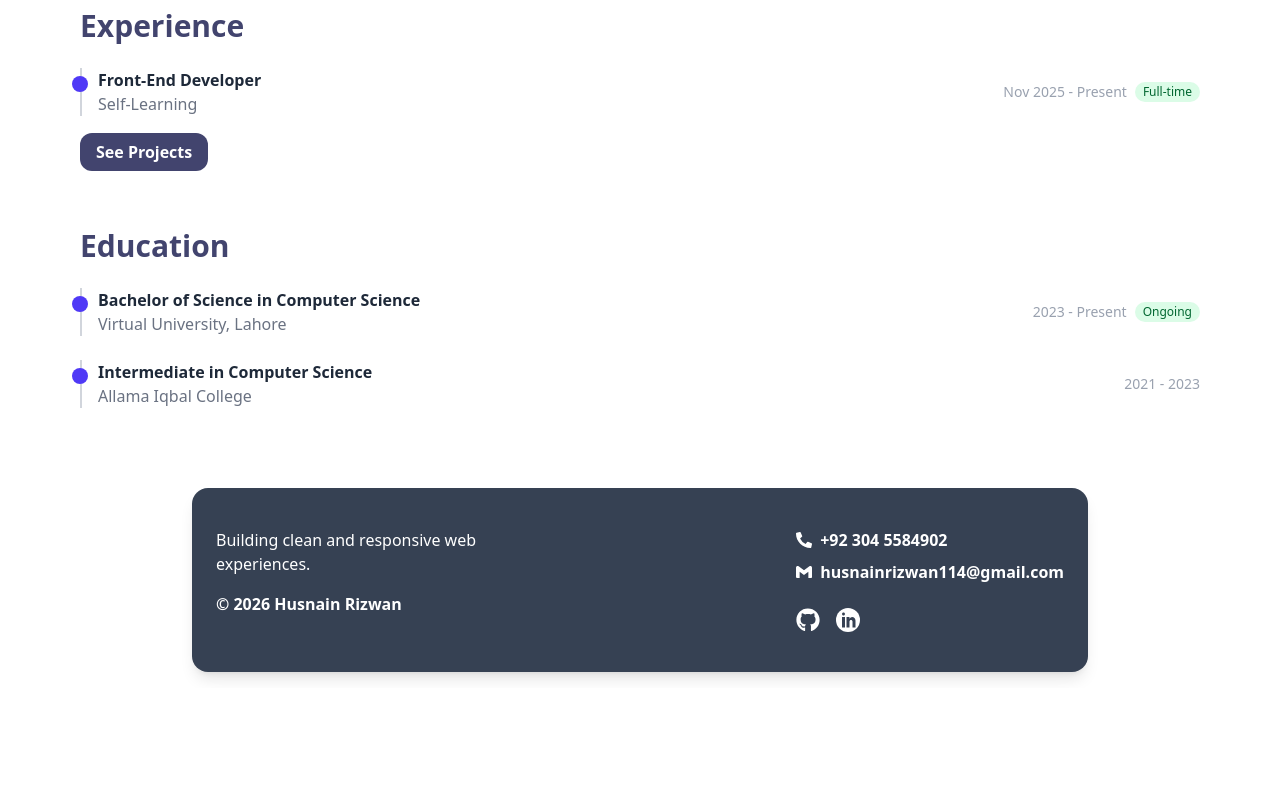
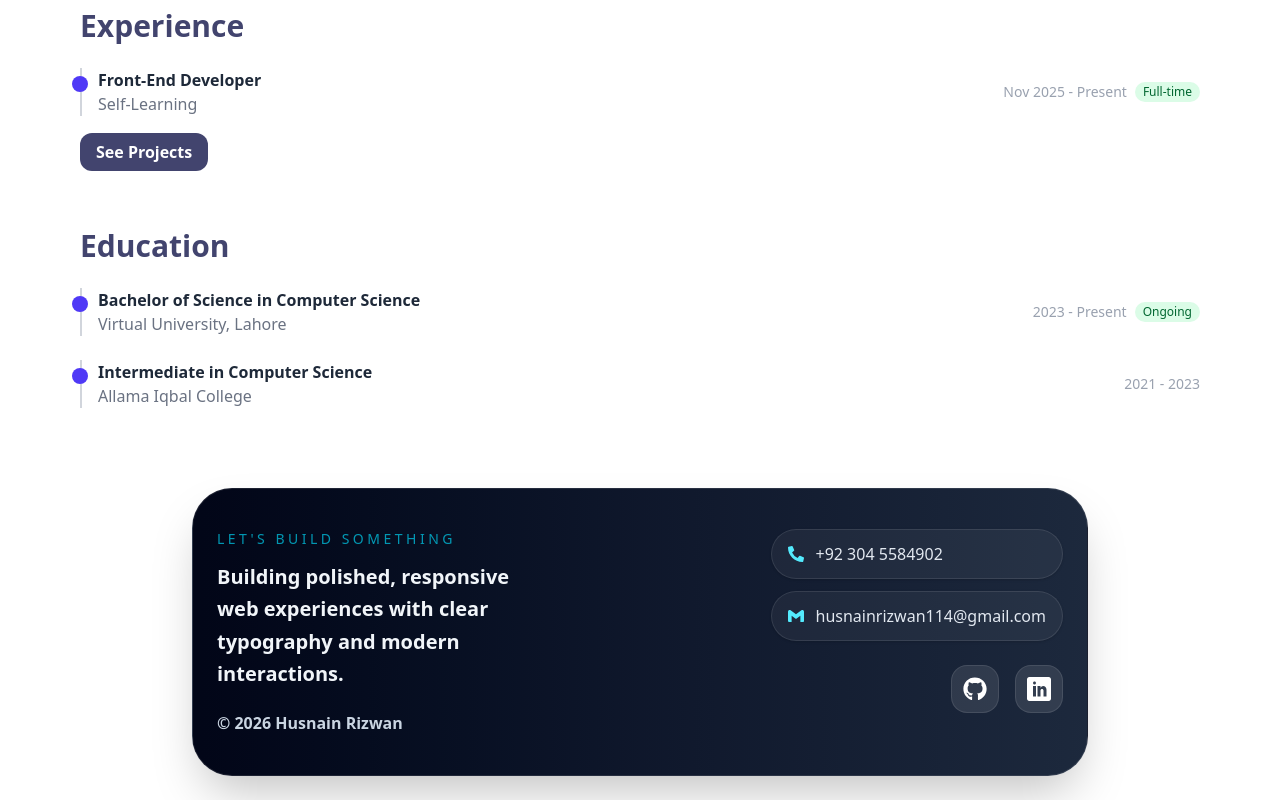
Before and after one commit to Husnain-Rizwan/Portfolio, a React (Vite) app: page /about in a window 1280 px wide. Shown: the part 276-1076 px from the top of the page. Before the commit the page ends 964 px from the top, so only its background shows below. Built offline with nearby package versions, Linux system fonts and the light colour scheme.

Commit message:
updating projects and footer UI

```diff
--- a/src/Components/Footer/footer.jsx
+++ b/src/Components/Footer/footer.jsx
@@ -5,38 +5,35 @@ import { Link } from "react-router-dom";
 
 export function Footer() {
   return (
-    <footer className="max-w-[2200px] w-full bg-gray-700 text-white flex flex-col md:flex-row justify-between px-6 py-6 md:py-10 mx-auto lg:w-[70%] lg:mx-auto mt-8 mb-4 rounded-2xl font-sm shadow-lg gap-6">
-
+    <footer className="max-w-[2200px] w-full bg-gradient-to-r from-slate-950 via-slate-900 to-slate-800 text-slate-100 flex flex-col md:flex-row justify-between px-6 py-8 md:py-10 mx-auto lg:w-[70%] mt-12 mb-6 rounded-[2.5rem] shadow-2xl border border-white/10 backdrop-blur-xl">
 
       {/* Left Section */}
-      <div className="flex flex-col md:w-[35%] gap-2">
-        <span>Building clean and responsive web experiences.</span>
-        <span className="font-bold mt-2">© 2026 Husnain Rizwan</span>
+      <div className="flex flex-col md:w-[40%] gap-3">
+        <span className="text-sm uppercase tracking-[0.25em] text-cyan-400/70">Let&apos;s build something</span>
+        <p className="text-lg md:text-xl text-slate-100 font-semibold leading-relaxed">Building polished, responsive web experiences with clear typography and modern interactions.</p>
+        <span className="font-semibold text-slate-300 mt-2">© 2026 Husnain Rizwan</span>
       </div>
 
       {/* Right Section */}
-      <div className="flex flex-col  gap-4">
-        {/* Contact Info */}
-        <div className="flex flex-col gap-2">
-          <div className="flex items-center gap-2">
-            <FaPhoneAlt />
-            <span className="font-bold">+92 304 5584902</span>
+      <div className="flex flex-col gap-6 md:items-end">
+        <div className="flex flex-col gap-3 text-slate-200">
+          <div className="inline-flex items-center gap-3 rounded-full bg-white/5 border border-white/10 py-3 px-4 shadow-sm">
+            <FaPhoneAlt className="text-cyan-300" />
+            <span className="font-medium">+92 304 5584902</span>
           </div>
-          <div className="flex items-center gap-2">
-            <SiGmail />
-            <span className="font-bold">husnainrizwan114@gmail.com</span>
+          <div className="inline-flex items-center gap-3 rounded-full bg-white/5 border border-white/10 py-3 px-4 shadow-sm">
+            <SiGmail className="text-cyan-300" />
+            <span className="font-medium">husnainrizwan114@gmail.com</span>
           </div>
         </div>
 
-        {/* Social Links */}
-        <div className="flex gap-4 mt-2">
-          <Link to="https://github.com/Husnain-Rizwan" target="_blank">
-              <FaGithub className="w-6 h-6 hover:scale-110 transition-transform" />
-            </Link>
-
-            <Link to="https://www.linkedin.com/in/muhammad-husnain-rizwan-3a0809317" target="_blank">
-              <ImLinkedin className="w-6 h-6 rounded-2xl hover:scale-110 transition-transform" />
-            </Link>
+        <div className="flex gap-4">
+          <Link to="https://github.com/Husnain-Rizwan" target="_blank" className="inline-flex items-center justify-center w-12 h-12 rounded-2xl bg-white/10 border border-white/10 text-white transition duration-300 hover:bg-cyan-500 hover:text-slate-950 hover:-translate-y-1">
+            <FaGithub className="w-6 h-6" />
+          </Link>
+          <Link to="https://www.linkedin.com/in/muhammad-husnain-rizwan-3a0809317" target="_blank" className="inline-flex items-center justify-center w-12 h-12 rounded-2xl bg-white/10 border border-white/10 text-white transition duration-300 hover:bg-cyan-500 hover:text-slate-950 hover:-translate-y-1">
+            <ImLinkedin className="w-6 h-6" />
+          </Link>
         </div>
       </div>
     </footer>
--- a/src/Components/Projects/ProjectBox.jsx
+++ b/src/Components/Projects/ProjectBox.jsx
@@ -21,15 +21,14 @@ export function ProjectBox({ data, onClose }) {
   return (
     <div
       ref={modalRef}
-      className="fixed inset-0 bg-black/30 backdrop-blur-sm z-50 flex justify-center items-center p-4"
+      className="fixed inset-0 bg-slate-950/70 backdrop-blur-sm z-50 flex justify-center items-center p-4"
       onClick={CloseModal}
     >
-      <div className="relative flex flex-col bg-[#EEF0FF] border border-gray-300 rounded-2xl shadow-lg overflow-y-auto
-                      w-full max-w-md md:max-w-3xl h-auto max-h-[90vh]">
+      <div className="relative flex flex-col bg-slate-950 border border-white/10 rounded-[2rem] shadow-2xl overflow-y-auto w-full max-w-md md:max-w-3xl h-auto max-h-[90vh] ring-1 ring-white/5">
 
         {/* Close Button */}
         <button
-          className="absolute top-4 right-4 text-black cursor-pointer"
+          className="absolute top-4 right-4 text-slate-200 hover:text-cyan-300 transition"
           onClick={onClose}
         >
           <IoIosCloseCircle size={35} />
@@ -37,27 +36,27 @@ export function ProjectBox({ data, onClose }) {
 
         {/* Image */}
         <img
-          className="w-full h-48 md:h-80 object-cover object-top rounded-t-2xl"
+          className="w-full h-48 md:h-80 object-cover object-top rounded-t-[2rem]"
           src={data.image}
           alt={data.title}
           loading="lazy"
           decoding="async"
         />
 
-        <div className="px-6 py-4 text-left">
-          <h1 className="mt-4 font-bold text-[#42446E] text-2xl md:text-3xl">
+        <div className="px-6 py-6 text-left text-slate-100">
+          <h1 className="mt-4 font-extrabold text-3xl md:text-4xl text-white">
             {data.title}
           </h1>
-          <p className="mt-2 text-sm md:text-base font-bold text-[#374151] mb-4">
+          <p className="mt-4 text-sm md:text-base leading-7 text-slate-300 mb-5">
             {data.description}
           </p>
 
-          <div className="flex flex-wrap gap-2 mt-2 items-center">
-            <h1 className="font-bold whitespace-nowrap">Tech stack:</h1>
+          <div className="flex flex-wrap gap-3 mt-3 items-center">
+            <h1 className="font-semibold text-slate-100 whitespace-nowrap">Tech stack:</h1>
             {data.techStack.map((tech, index) => (
               <span
                 key={index}
-                className="bg-[#E5E7EB] py-1 px-2 rounded-2xl text-gray-700 text-sm md:text-base"
+                className="bg-white/5 border border-white/10 py-2 px-3 rounded-full text-slate-200 text-sm"
               >
                 {tech}
               </span>
@@ -65,17 +64,19 @@ export function ProjectBox({ data, onClose }) {
           </div>
 
           {/* Links */}
-          <div className="flex flex-col sm:flex-row gap-2 sm:gap-4 mt-4 mb-6">
+          <div className="flex flex-col sm:flex-row gap-3 mt-6 mb-4">
             <Link
               to={data.liveViewLink}
-              className="flex items-center justify-center gap-1 bg-[#6D5BD0] py-2 px-4 rounded-xl hover:scale-95 text-white transition"
-            target="_blank">
+              className="flex items-center justify-center gap-2 bg-cyan-500 hover:bg-cyan-400 py-3 px-5 rounded-2xl text-sm font-semibold text-slate-950 transition duration-300 hover:-translate-y-0.5"
+              target="_blank"
+            >
               <FaLink /> Live View
             </Link>
             <Link
               to={data.viewCodeLink}
-              className="flex items-center justify-center gap-1 bg-[#6D5BD0] py-2 px-4 rounded-xl hover:scale-95 text-white transition"
-             target="_blank">
+              className="flex items-center justify-center gap-2 bg-slate-800/90 border border-white/10 hover:bg-slate-700 py-3 px-5 rounded-2xl text-sm font-semibold text-slate-100 transition duration-300 hover:-translate-y-0.5"
+              target="_blank"
+            >
               <FaGithub /> View Code
             </Link>
           </div>
--- a/src/Components/Projects/Projects.jsx
+++ b/src/Components/Projects/Projects.jsx
@@ -75,31 +75,43 @@ export function Projects() {
   };
 
   return (
-    <section className="flex flex-col justify-center  mt-20 px-4 py-2 w-[70%] mx-auto my-20 text-center">
+    <section className="flex flex-col justify-center mt-20 px-4 py-2 w-full max-w-6xl mx-auto my-20 text-center">
       {/* Popup */}
       {visible && <ProjectBox data={selectedData} onClose={() => setVisible(false)} />}
 
-      <div>
-        <h1 className="text-2xl text-[#42446E] font-bold">Projects</h1>
-        <p className="text-ms text-gray-500 mt-3">Things I've been working on recently</p>
+      <div className="mb-10">
+        <p className="text-sm uppercase tracking-[0.3em] text-cyan-300/80 mb-3">Featured work</p>
+        <h1 className="text-4xl md:text-5xl font-extrabold text-slate-100">Projects</h1>
+        <p className="max-w-2xl mx-auto text-sm md:text-base text-slate-400 mt-4 leading-7">A selection of recent case studies that highlight polished interfaces, modern layout, and elegant interactions.</p>
       </div>
 
-      <div id='projects' className="grid grid-cols-1 md:grid-cols-2 lg:grid-cols-3 gap-6 mt-12 rounded-2xl p-12 shadow-2xl bg-gray-700">
+      <div id="projects" className="grid grid-cols-1 md:grid-cols-2 lg:grid-cols-3 gap-8 mt-12 p-6 md:p-8 rounded-[2rem] bg-slate-950/80 shadow-2xl border border-white/10">
         {ProjectsArray.map((project) => (
           <div
             key={project.id}
-            className="max-w-70 max-h-120 bg-[#EEF0FF] rounded-lg cursor-pointer hover:scale-95 transition-all shadow-lg"
+            className="group overflow-hidden rounded-[1.75rem] border border-white/10 bg-slate-900/95 shadow-[0_25px_80px_-30px_rgba(15,23,42,0.8)] transition duration-300 hover:-translate-y-1 hover:shadow-[0_30px_90px_-30px_rgba(15,23,42,0.9)] cursor-pointer"
             onClick={() => handleProjectClick(project)}
           >
+            <div className="relative overflow-hidden">
               <img
                 src={project.image}
                 alt={project.title}
                 loading="lazy"
                 decoding="async"
-              className="w-full h-40 object-cover object-top mb-4 rounded-md"
+                className="w-full h-44 object-cover object-top transition duration-500 group-hover:scale-105"
               />
-            <h2 className="text-lg font-bold text-[#42446E] px-4">{project.title}</h2>
-            <p className="text-[13px] text-gray-600 px-4 pb-4 text-left wrap-anywhere ">{project.description.slice(0, 180)}...</p>
+              <div className="absolute inset-0 bg-gradient-to-t from-slate-950/90 via-slate-950/10 to-transparent opacity-0 group-hover:opacity-100 transition duration-500" />
+            </div>
+
+            <div className="px-6 py-5 text-left">
+              <h2 className="text-xl md:text-2xl font-semibold text-slate-100 mb-3">{project.title}</h2>
+              <p className="text-sm md:text-base text-slate-400 leading-6 mb-5">{project.description.slice(0, 140)}...</p>
+              <div className="flex flex-wrap gap-2">
+                {project.techStack.map((tech, index) => (
+                  <span key={index} className="inline-flex items-center rounded-full border border-slate-700 bg-slate-950/80 px-3 py-1 text-xs text-slate-300">{tech}</span>
+                ))}
+              </div>
+            </div>
           </div>
         ))}
       </div>
```
Lines whose indentation alone changed are shown as unchanged.
